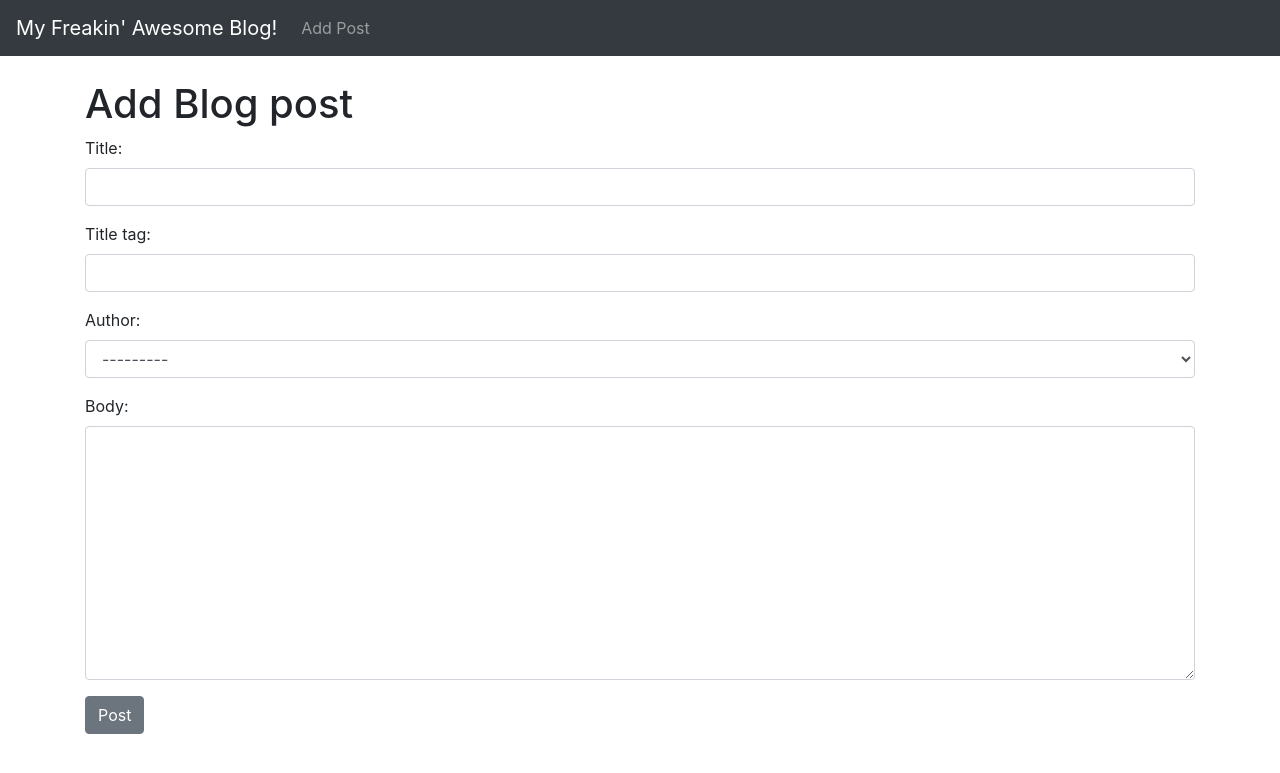
After one commit to Djole33/django-blog-crud, a Django app: page /add_post/ in a window 1280 px wide. The commit adds this page. Shown: the top 773 px of the page. Run offline with Django 5.2, Linux system fonts and the light colour scheme; data comes from the database, SQL or seed files in the repository; both versions use the stored data as it was after the commit.

Commit message:
added add_post functionality

```diff
--- /dev/null
+++ b/theblog/forms.py
@@ -0,0 +1,13 @@
+from django import forms
+from .models import Post
+
+class PostForm(forms.ModelForm):
+    class Meta:
+        model = Post
+        fields = ('title', 'title_tag', 'author', 'body')
+        widgets = {
+            'title': forms.TextInput(attrs={'class': 'form-control'}), #daje bootstrap styling formi za pravljenje postova
+            'title_tag': forms.TextInput(attrs={'class': 'form-control'}),
+            'author': forms.Select(attrs={'class': 'form-control'}),
+            'body': forms.Textarea(attrs={'class': 'form-control'}),
+        }
--- a/theblog/models.py
+++ b/theblog/models.py
@@ -1,12 +1,17 @@
 from django.db import models
 from django.contrib.auth.models import User
+from django.urls import reverse
 
 # Create your models here.
 
 class Post(models.Model):
     title = models.CharField(max_length=255)
+    title_tag = models.CharField(max_length=255)
     author = models.ForeignKey(User, on_delete=models.CASCADE) #ovo znaci kada se obrise user, brisu se svi njegovi blogovi
     body = models.TextField()
 
     def __str__(self):
 	    return self.title + ' | ' + str(self.author)
+
+    def get_absolute_url(self):
+        return reverse('article-detail', args=(str(self.id)))
--- /dev/null
+++ b/theblog/templates/add_post.html
@@ -0,0 +1,19 @@
+{% extends 'base.html' %}
+
+{% block title %}
+    Create A New Blog Post!
+{% endblock %}
+
+{% block content %}
+
+<h1>Add Blog post</h1>
+
+<div class="form-group">
+<form method="POST">
+    {% csrf_token %}
+    {{ form.as_p}}
+    <button class="btn btn-secondary">Post</button>
+</form>
+</div>
+
+{% endblock %}
--- /dev/null
+++ b/theblog/templates/base.html
@@ -0,0 +1,43 @@
+<!doctype html>
+<html lang="en">
+  <head>
+    <!-- Required meta tags -->
+    <meta charset="utf-8">
+    <meta name="viewport" content="width=device-width, initial-scale=1, shrink-to-fit=no">
+
+    <!-- Bootstrap CSS -->
+    <link rel="stylesheet" href="https://cdn.jsdelivr.net/npm/bootstrap@4.4.1/dist/css/bootstrap.min.css" integrity="sha384-Vkoo8x4CGsO3+Hhxv8T/Q5PaXtkKtu6ug5TOeNV6gBiFeWPGFN9MuhOf23Q9Ifjh" crossorigin="anonymous">
+
+    <title>{% block title %}
+        My Freakin' Awesome Blog!
+        {% endblock %}
+    </title>
+  </head>
+  <body>
+    <nav class="navbar navbar-expand-lg navbar-dark bg-dark">
+        <a class="navbar-brand" href="{% url 'home' %}">My Freakin' Awesome Blog!</a>
+        <button class="navbar-toggler" type="button" data-toggle="collapse" data-target="#navbarSupportedContent" aria-controls="navbarSupportedContent" aria-expanded="false" aria-label="Toggle navigation">
+          <span class="navbar-toggler-icon"></span>
+        </button>
+
+        <div class="collapse navbar-collapse" id="navbarSupportedContent">
+          <ul class="navbar-nav mr-auto">
+            <li class="nav-item">
+              <a class="nav-link" href="{% url 'add-post' %}">Add Post</a>
+            </li>
+          </ul>
+        </div>
+    </nav>
+
+    <br />
+    <div class="container">
+    {% block content %}
+    {% endblock %}
+    </div>
+    <!-- Optional JavaScript -->
+    <!-- jQuery first, then Popper.js, then Bootstrap JS -->
+    <script src="https://code.jquery.com/jquery-3.4.1.slim.min.js" integrity="sha384-J6qa4849blE2+poT4WnyKhv5vZF5SrPo0iEjwBvKU7imGFAV0wwj1yYfoRSJoZ+n" crossorigin="anonymous"></script>
+    <script src="https://cdn.jsdelivr.net/npm/popper.js@1.16.0/dist/umd/popper.min.js" integrity="sha384-Q6E9RHvbIyZFJoft+2mJbHaEWldlvI9IOYy5n3zV9zzTtmI3UksdQRVvoxMfooAo" crossorigin="anonymous"></script>
+    <script src="https://cdn.jsdelivr.net/npm/bootstrap@4.4.1/dist/js/bootstrap.min.js" integrity="sha384-wfSDF2E50Y2D1uUdj0O3uMBJnjuUD4Ih7YwaYd1iqfktj0Uod8GCExl3Og8ifwB6" crossorigin="anonymous"></script>
+  </body>
+</html>
--- a/theblog/templates/home.html
+++ b/theblog/templates/home.html
@@ -1,3 +1,7 @@
+{% extends 'base.html' %}
+
+{% block content %}
+
 <h1>Post</h1>
 
 <ul>
@@ -6,3 +10,5 @@
     {{ post.body }}</li>
 {% endfor %}
 </ul>
+
+{% endblock %}
--- a/theblog/urls.py
+++ b/theblog/urls.py
@@ -4,5 +4,6 @@ from .views import *
 urlpatterns = [
     path('', HomeView.as_view(), name='home'),
     path('article/<int:pk>', ArticleDetailView.as_view(), name='article-detail'),
+    path('add_post/', AddPostView.as_view(), name='add-post'),
 
 ]
--- a/theblog/views.py
+++ b/theblog/views.py
@@ -1,6 +1,7 @@
 from django.shortcuts import render
-from django.views.generic import ListView, DetailView #list view pretrazuje databazu i daje listu postova, a detail daje 1 post
+from django.views.generic import ListView, DetailView, CreateView #list view pretrazuje databazu i daje listu postova, a detail daje 1 post
 from .models import Post
+from .forms import PostForm
 
 # Create your views here.
 
@@ -11,3 +12,8 @@ class HomeView(ListView):
 class ArticleDetailView(DetailView):
     model = Post
     template_name = 'article_details.html'
+
+class AddPostView(CreateView):
+    model = Post
+    form_class = PostForm
+    template_name = 'add_post.html'
```
Also changed, not shown: theblog/templates/article_details.html (+11 -1 lines), db.sqlite3, static/styles.css (added), theblog/migrations/0002_post_title_tag.py (added).
